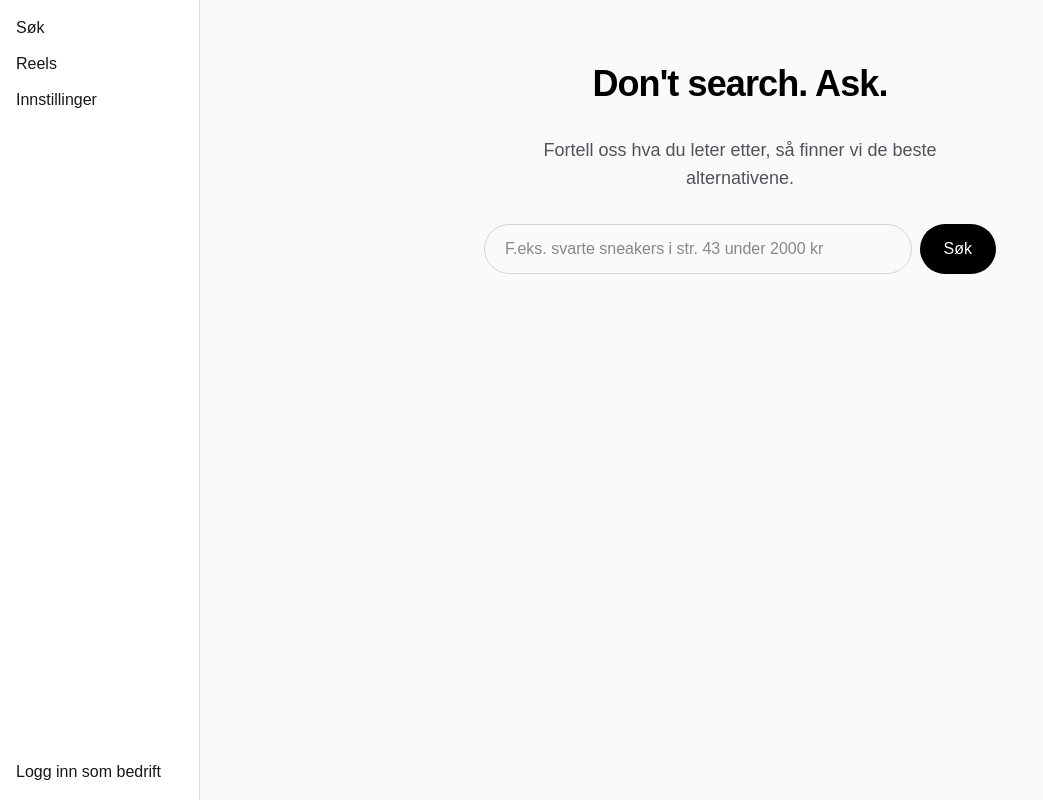
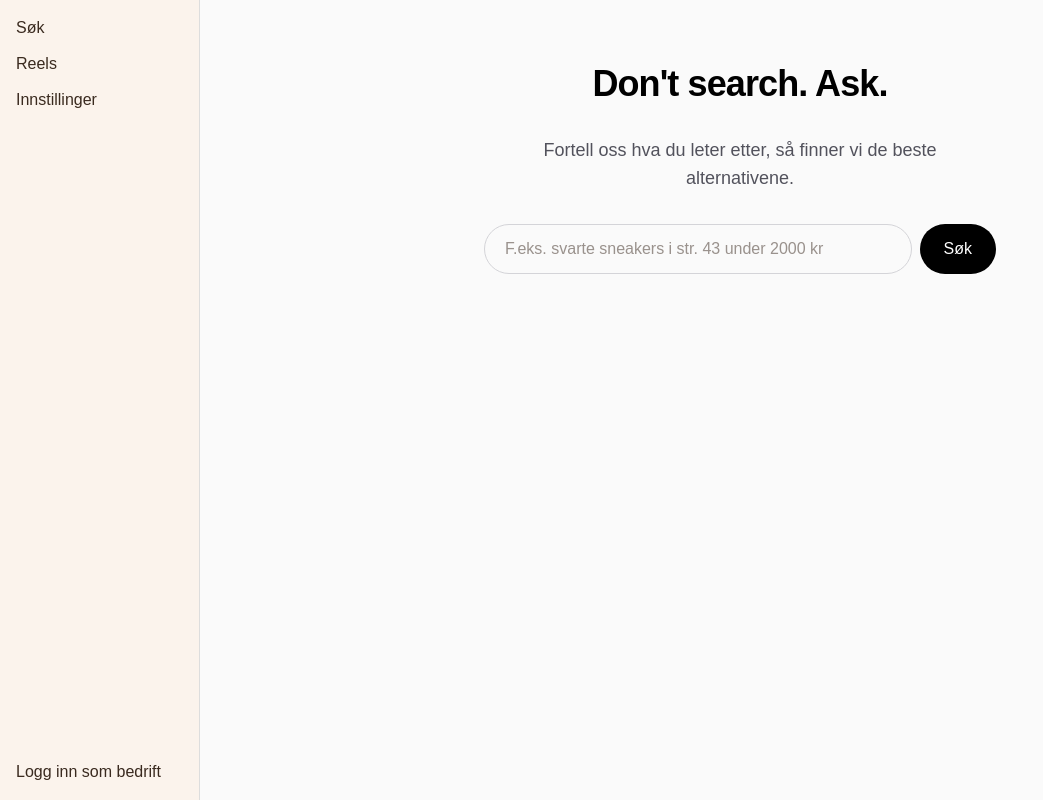
Before and after one commit to Magnufinuf/Shopsearch, a Next.js app: page / in a window 1280 px wide. Shown: the whole page, without its empty margins (0-1043 px from the left). Built offline with nearby package versions, Linux system fonts and the light colour scheme.

Commit message:
Update globals.css

```diff
--- a/app/globals.css
+++ b/app/globals.css
@@ -3,18 +3,28 @@
 @custom-variant dark (&:where(.dark, .dark *));
 
 :root {
-  --background: #ffffff;
-  --foreground: #171717;
+  --background: #FBF3EC;
+  --foreground: #3A2A1F;
+  --primary: #C1502E;
+  --primary-hover: #A63F22;
+  --accent: #7C8B5F;
+  --border: #E5D5C5;
 }
 
 .dark {
-  --background: #0a0a0a;
-  --foreground: #ededed;
+  --background: #201812;
+  --foreground: #F3E9DE;
+  --primary: #D97350;
+  --primary-hover: #E38A6A;
+  --accent: #9BAE7A;
+  --border: #3A2C21;
 }
 
 @theme inline {
   --color-background: var(--background);
   --color-foreground: var(--foreground);
+  --color-primary: var(--primary);
+  --color-accent: var(--accent);
   --font-sans: var(--font-geist-sans);
   --font-mono: var(--font-geist-mono);
 }
```
